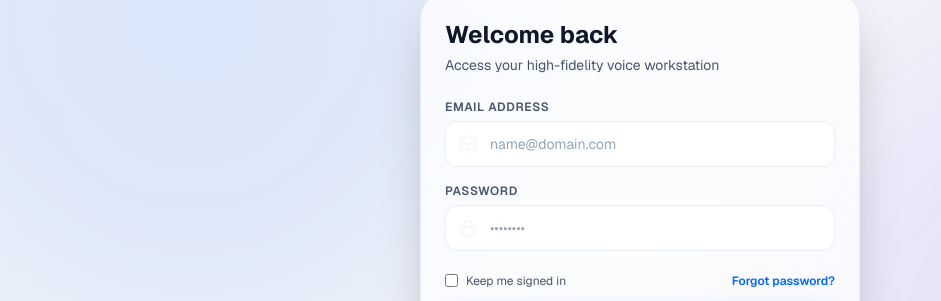
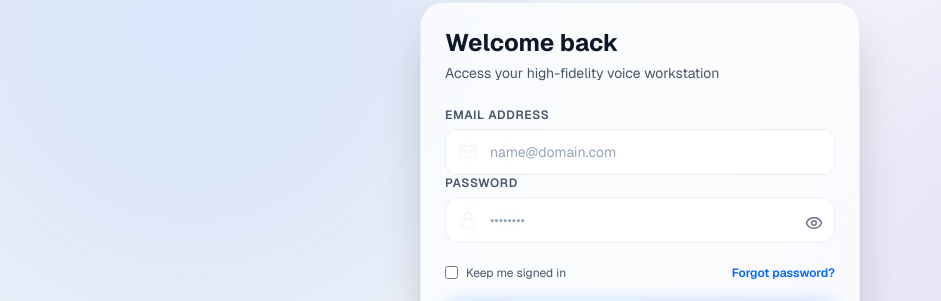
Before and after one commit to umesh-webdev25/TalkEasy, a React (Vite) app in the folder TalkEasy-client/: page /login in a window 1280 px wide. Shown: the part 215-516 px from the top of the page, without its empty margins (0-941 px from the left). Built offline with nearby package versions, Linux system fonts and the light colour scheme; no server answers.

Commit message:
fix the bug in chat

```diff
--- a/TalkEasy-client/index.html
+++ b/TalkEasy-client/index.html
@@ -4,7 +4,7 @@
     <meta charset="UTF-8" />
     <link rel="icon" type="image/svg+xml" href="/chat.png" />
     <meta name="viewport" content="width=device-width, initial-scale=1.0" />
-    <title>talkeasy-client</title>
+    <title>TalkEasy</title>
   </head>
   <body>
     <div id="root"></div>
--- a/TalkEasy-client/src/context/ChatContext.jsx
+++ b/TalkEasy-client/src/context/ChatContext.jsx
@@ -73,22 +73,30 @@ export const ChatProvider = ({ children }) => {
       if (data.success || Array.isArray(data)) {
         const historyData = Array.isArray(data) ? data : (data.messages || []);
 
-        const currentChat = chats.find(c => c.id === sessionId) || { id: sessionId, title: 'New Conversation' };
-
-        setActiveChat({
-          ...currentChat,
-          messages: historyData.map((m, i) => ({
+        setActiveChat(prev => {
+          const formattedHistory = historyData.map((m, i) => ({
             id: `msg-${i}`,
             sender: m.role === 'user' ? 'user' : 'ai',
             text: m.content,
             time: m.timestamp ? new Date(m.timestamp).toLocaleTimeString([], { hour: '2-digit', minute: '2-digit' }) : ''
-          }))
+          }));
+
+          // Preserve optimistic messages if backend returns empty history for a newly created session
+          if (historyData.length === 0 && prev && prev.id === sessionId && prev.messages && prev.messages.length > 0) {
+            return prev;
+          }
+
+          return {
+            ...(prev && prev.id === sessionId ? prev : { id: sessionId, title: 'Chat Session' }),
+            id: sessionId,
+            messages: formattedHistory
+          };
         });
       }
     } catch (err) {
       console.error("Error loading history", err);
     }
-  }, [getHeaders, chats]);
+  }, [getHeaders]);
 
   useEffect(() => {
     if (activeChatId) {
--- a/TalkEasy-client/src/pages/LoginPage.jsx
+++ b/TalkEasy-client/src/pages/LoginPage.jsx
@@ -1,6 +1,6 @@
 import React, { useState } from 'react';
 import { useNavigate, Link } from 'react-router-dom';
-import { Mail, Lock, LogIn, ArrowRight } from 'lucide-react';
+import { Mail, Lock, LogIn, ArrowRight, Eye, EyeOff } from 'lucide-react';
 import Input from '../components/ui/Input';
 import Button from '../components/ui/Button';
 import Card from '../components/ui/Card';
@@ -13,7 +13,7 @@ const LoginPage = () => {
   const [password, setPassword] = useState('');
   const [error, setError] = useState('');
   const [loading, setLoading] = useState(false);
-
+  const [showPassword, setShowPassword] = useState(false);
   const handleSubmit = async (e) => {
     e.preventDefault();
 
@@ -82,6 +82,7 @@ const LoginPage = () => {
           )}
 
           <form onSubmit={handleSubmit} className="space-y-4">
+            <div className="relative">
             <Input
               id="email"
               label="Email Address"
@@ -93,16 +94,26 @@ const LoginPage = () => {
               required
             />
 
+
               <Input
                 id="password"
                 label="Password"
-              type="password"
+                type={showPassword ? "text" : "password"}
                 placeholder="••••••••"
                 icon={Lock}
                 value={password}
                 onChange={(e) => setPassword(e.target.value)}
                 required
               />
+
+              <button
+                type="button"
+                onClick={() => setShowPassword(!showPassword)}
+                className="absolute right-3 top-1/2 -translate-y-1/2 text-gray-500 mt-12"
+              >
+                {showPassword ? <EyeOff size={18} /> : <Eye size={18} />}
+              </button>
+            </div>
 
             <div className="flex items-center justify-between text-xs pt-1.5 pb-2">
               <label className="flex items-center gap-2 text-app-text-secondary cursor-pointer">
--- a/TalkEasy-client/src/pages/RegisterPage.jsx
+++ b/TalkEasy-client/src/pages/RegisterPage.jsx
@@ -107,6 +107,7 @@ const RegisterPage = () => {
           )}
 
           <form onSubmit={handleSubmit} className="space-y-4">
+            <div className="relative">
               <Input
                 id="name"
                 label="Full Name"
@@ -181,7 +182,7 @@ const RegisterPage = () => {
                   </button>
                 </div>
               </div>
-
+            </div>
             <div className="flex items-start gap-2 pt-1 pb-2">
               <input
                 id="agree"
```
Lines whose indentation alone changed are shown as unchanged.
